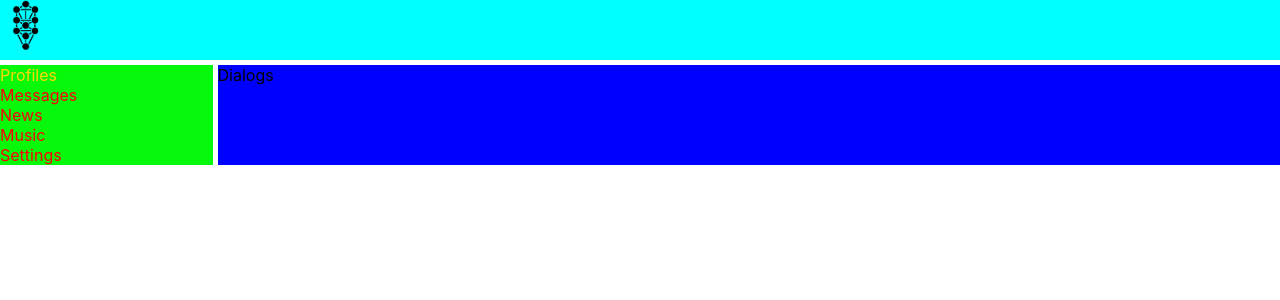
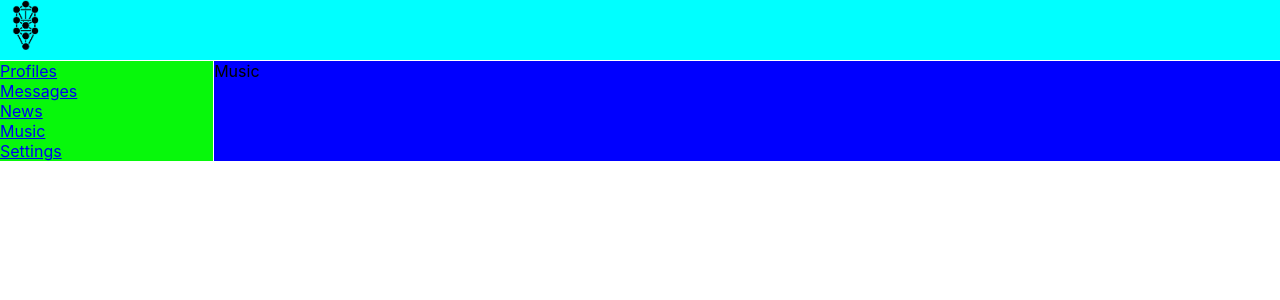
Before and after one commit to Metodist/react_first_project, a React (Create React App) app: page /music in a window 1280 px wide. Shown: the top 300 px of the page. Built offline with nearby package versions, Linux system fonts and the light colour scheme.

Commit message:
19 урок прошел - роуты и ссылки

```diff
--- a/package.json
+++ b/package.json
@@ -8,6 +8,7 @@
     "@testing-library/user-event": "^12.2.2",
     "react": "^17.0.1",
     "react-dom": "^17.0.1",
+    "react-router-dom": "^5.2.0",
     "react-scripts": "4.0.0",
     "web-vitals": "^0.2.4"
   },
--- a/src/App.css
+++ b/src/App.css
@@ -5,7 +5,7 @@
   "navigation content";
     grid-template-rows: 60px 1fr;
     grid-auto-columns: 2fr 10fr;
-    grid-gap: 5px;
+    grid-gap: 1px;
 }
 
 .app-wrapper-content {
--- a/src/App.js
+++ b/src/App.js
@@ -1,22 +1,31 @@
+import React from "react";
 import './App.css';
 import Header from "./components/header/Header";
 import Nav from "./components/navigation/Navigation";
 import Profile from "./components/profile/Profile";
-import React from "react";
 import Dialogs from "./components/Dialogs/Dialogs";
+import News from "./components/News/News";
+import Music from "./components/Music/Music";
+import Setting from "./components/Setting/Setting";
+import {BrowserRouter, Route} from "react-router-dom";
 
 const App = () => {
     return (
+        <BrowserRouter>
             <div className='app-wrapper'>
                 <Header/>
                 <Nav/>
                 <div className='app-wrapper-content'>
-                <Dialogs/>
-                {/*<Profile/>*/}
+                    <Route path='/profile' component={Profile}/>
+                    <Route path='/message' component={Dialogs}/>
+                    <Route path='/news' component={News}/>
+                    <Route path='/music' component={Music}/>
+                    <Route path='/setting' component={Setting}/>
                 </div>
 
 
             </div>
+        </BrowserRouter>
     );
 }
 
--- /dev/null
+++ b/src/components/Music/Music.jsx
@@ -0,0 +1,11 @@
+import React from 'react';
+
+const Music = () =>{
+    return(
+        <div>
+            Music
+        </div>
+    )
+}
+
+export default Music;
--- /dev/null
+++ b/src/components/News/News.jsx
@@ -0,0 +1,11 @@
+import React from 'react';
+
+const News = () =>{
+    return(
+        <div>
+            News
+        </div>
+    )
+}
+
+export default News;
--- /dev/null
+++ b/src/components/Setting/Setting.jsx
@@ -0,0 +1,11 @@
+import React from 'react';
+
+const Setting = () =>{
+    return(
+        <div>
+            Setting
+        </div>
+    )
+}
+
+export default Setting;
--- a/src/components/navigation/Navigation.jsx
+++ b/src/components/navigation/Navigation.jsx
@@ -4,19 +4,19 @@ import style from './Navigation.module.css';
 const Nav = () =>{
     return <nav className={style.nav}>
                 <div className={`${style.item} ${style.active}`}>
-                    <a>Profiles</a>
+                    <a href='profile'>Profiles</a>
                 </div>
                 <div className={style.item}>
-                    <a>Messages</a>
+                    <a href='message'>Messages</a>
                 </div>
                 <div className={style.item}>
-                    <a>News</a>
+                    <a href = 'news'>News</a>
                 </div>
                 <div className={style.item}>
-                    <a>Music</a>
+                    <a href = 'music'>Music</a>
                 </div>
                 <div className={style.item}>
-                    <a>Settings</a>
+                    <a href = 'setting'>Settings</a>
                 </div>
             </nav>
 }
```
Also changed, not shown: src/components/Music/Music.module.css (added), src/components/News/News.module.css (added), src/components/Setting/Setting.module.css (added), 1 other file (tests, documents, lock files or other folders). Lines whose indentation alone changed are shown as unchanged.
